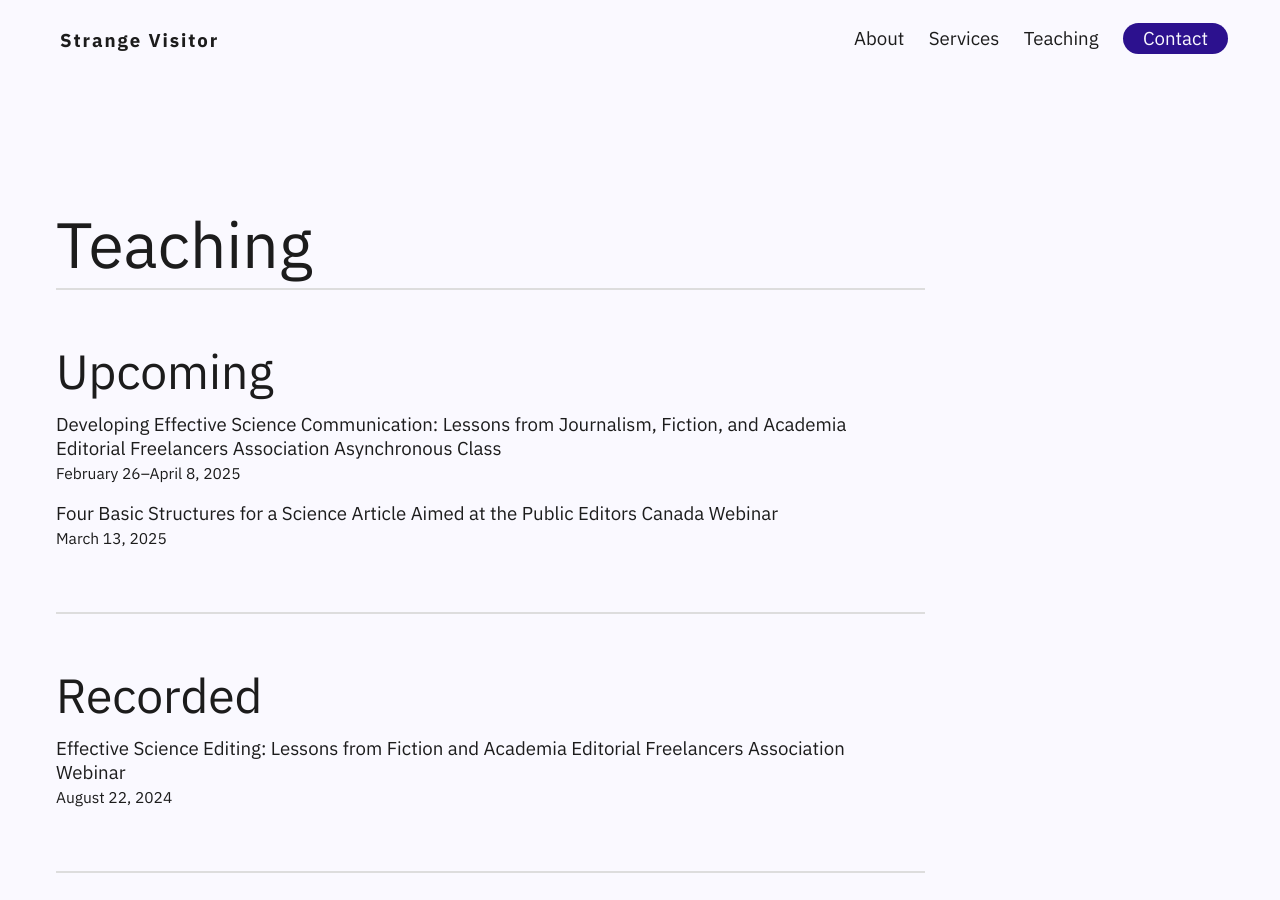
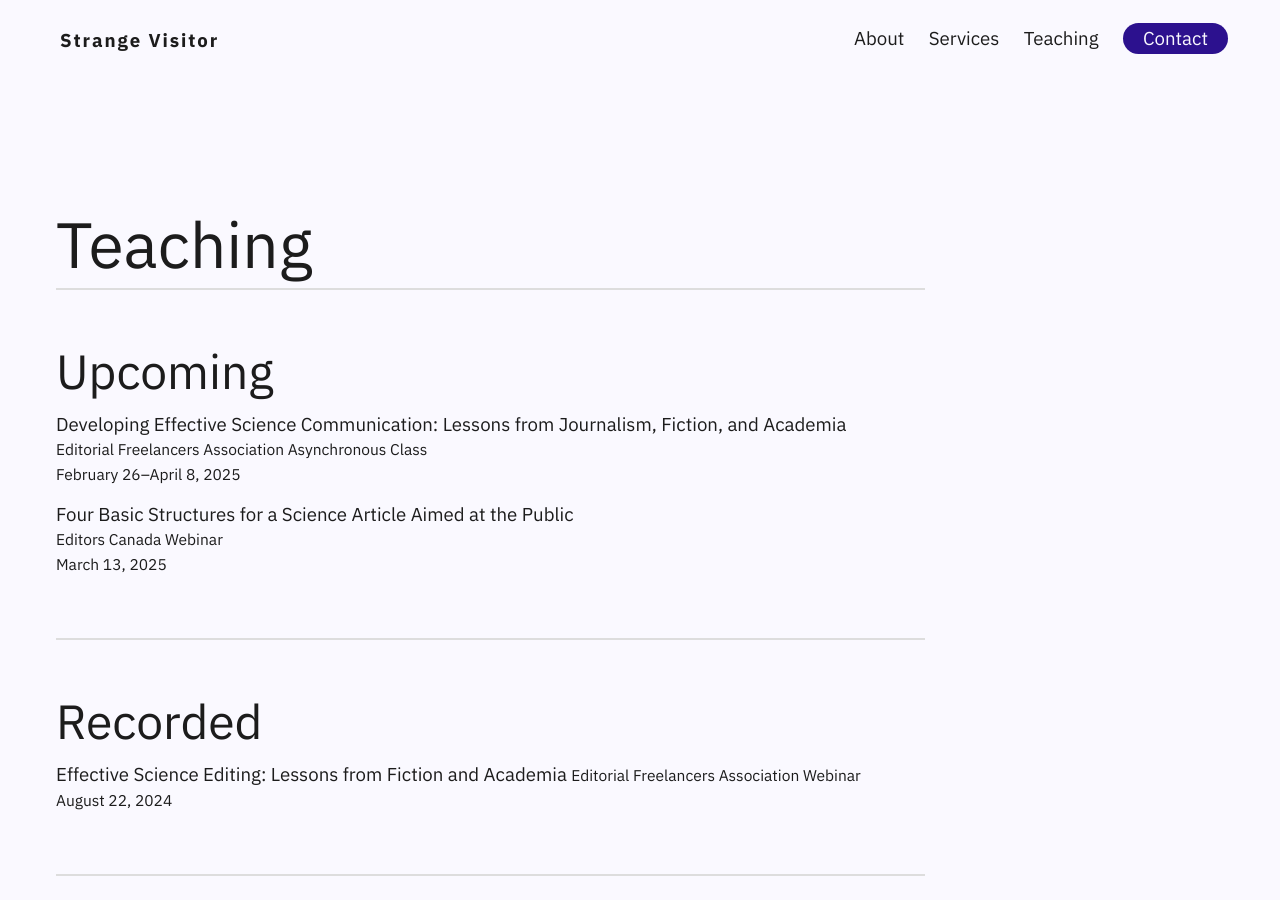
Before and after one commit to kgrimSV/Strange_Visitor, a Jekyll site: the page built from teaching.md, in a window 1280 px wide and 900 px high. Built offline with Jekyll 4.4.1, drawn with Linux system fonts in a browser that asks for light colours; some web fonts are replaced.

```diff
--- a/teaching.md
+++ b/teaching.md
@@ -8,10 +8,12 @@ permalink: /teaching/
 
 ## Upcoming
 
-[Developing Effective Science Communication: Lessons from Journalism, Fiction, and Academia Editorial Freelancers Association Asynchronous Class](https://www.the-efa.org/product/developing-effective-science-communication-sp25/)
+[Developing Effective Science Communication: Lessons from Journalism, Fiction, and Academia](https://www.the-efa.org/product/developing-effective-science-communication-sp25/)
+<small>Editorial Freelancers Association Asynchronous Class</small><br>
 <small>February 26–April 8, 2025</small>
 
-[Four Basic Structures for a Science Article Aimed at the Public Editors Canada Webinar](https://webinars.editors.ca/upcoming_webinar/four-basic-structures-for-a-science-article-aimed-at-the-general-public/)
+[Four Basic Structures for a Science Article Aimed at the Public](https://webinars.editors.ca/upcoming_webinar/four-basic-structures-for-a-science-article-aimed-at-the-general-public/)
+<small>Editors Canada Webinar</small><br>
 <small>March 13, 2025</small>
 
 
@@ -21,7 +23,8 @@ permalink: /teaching/
 
 ## Recorded
 
-[Effective Science Editing: Lessons from Fiction and Academia Editorial Freelancers Association Webinar](https://www.the-efa.org/product/effective-science-editing-lessons-from-fiction-and-academia-webinar-recording/)
+[Effective Science Editing: Lessons from Fiction and Academia](https://www.the-efa.org/product/effective-science-editing-lessons-from-fiction-and-academia-webinar-recording/)
+<small>Editorial Freelancers Association Webinar</small>
 <small>August 22, 2024</small>
 
 <br>
```
